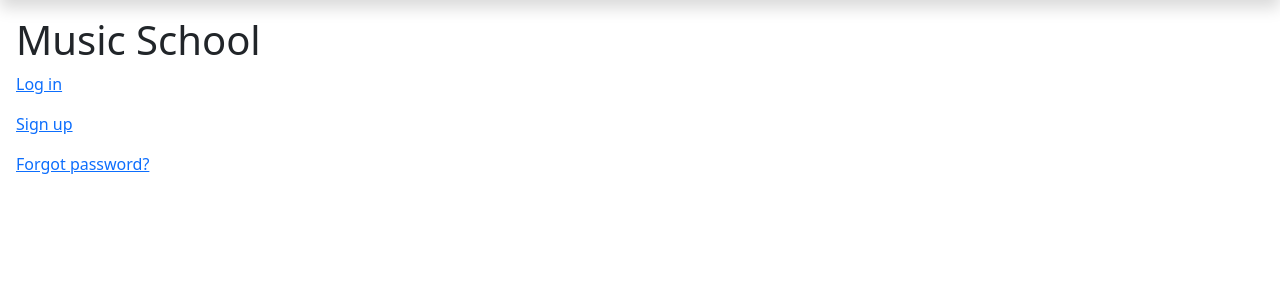
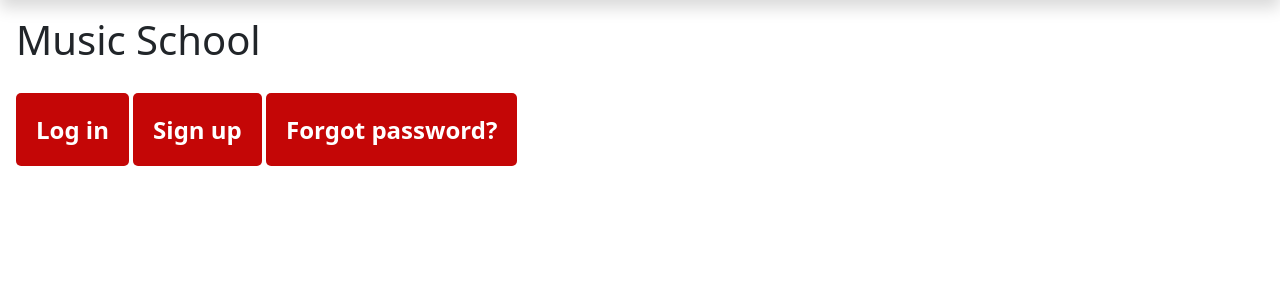
Before and after one commit to mahfuzur12/MSMS, a Django app: page / in a window 1280 px wide. Shown: the part 42-342 px from the top of the page. Run offline with Django 4.2, Linux system fonts and the light colour scheme.

Commit message:
home button styles change

```diff
--- a/msms/templates/home.html
+++ b/msms/templates/home.html
@@ -10,9 +10,11 @@
         {% for message in messages %}
             <p><b>{{ message }}</b></p>
         {% endfor %}
-        <p><a href="{% url 'login' %}">Log in</a></p>
-        <p><a href="{% url 'register' %}">Sign up</a></p>
-        <p><a href="{% url 'reset_password' %}">Forgot password?</a></p>
+        <div class="mt-5">
+            <a class="big-button" href="{% url 'login' %}">Log in</a>
+            <a class="big-button" href="{% url 'register' %}">Sign up</a>
+            <a class="big-button" href="{% url 'reset_password' %}">Forgot password?</a>
+        </div>
     </body>
 </html>
 {% endblock%}
```
